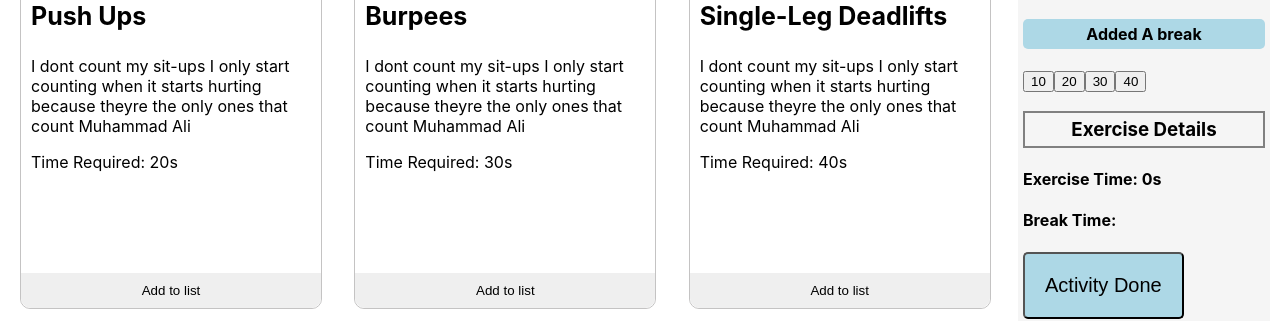
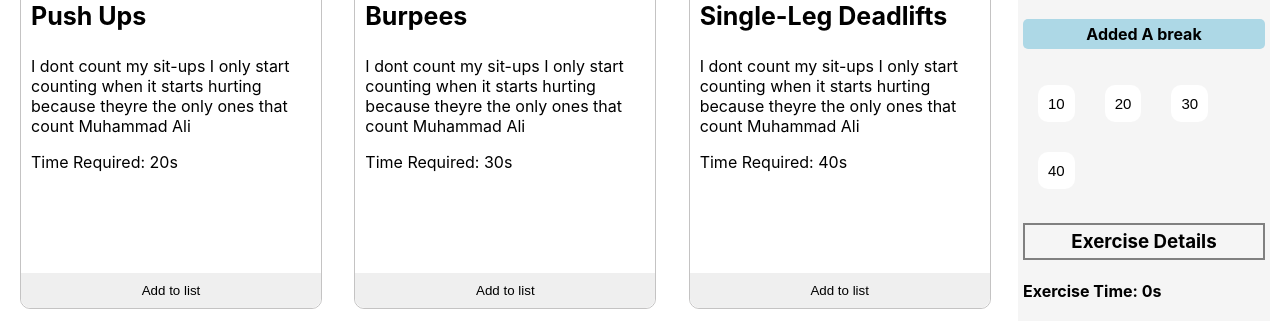
Before and after one commit to tawhidulshehzad/ulta-active-club, a React (Create React App) app: page / in a window 1280 px wide. Shown: the part 336-657 px from the top of the page. Built offline with nearby package versions, Linux system fonts and the light colour scheme.

Commit message:
css alignment

```diff
--- a/src/components/List/List.css
+++ b/src/components/List/List.css
@@ -0,0 +1,11 @@
+.localStorage input {
+  background-color: #fff;
+  margin: 15px;
+  font-size: 15px;
+  padding: 10px;
+  border: none;
+  border-radius: 10px;
+}
+.localStorage {
+  align-items: center;
+}
--- a/src/components/List/List.js
+++ b/src/components/List/List.js
@@ -1,3 +1,4 @@
+import './List.css'
 import { toast } from "react-toastify";
 import "react-toastify/dist/ReactToastify.css";
 import React, { useEffect, useState } from "react";
@@ -77,7 +78,7 @@ const List = (props) => {
       >
         Added A break{" "}
       </h4>
-      <div>
+      <div className="localStorage">
         <input onClick={handleBreak} value="10" type="button" />
         <input onClick={handleBreak} value="20" type="button" />
         <input onClick={handleBreak} value="30" type="button" />
```
